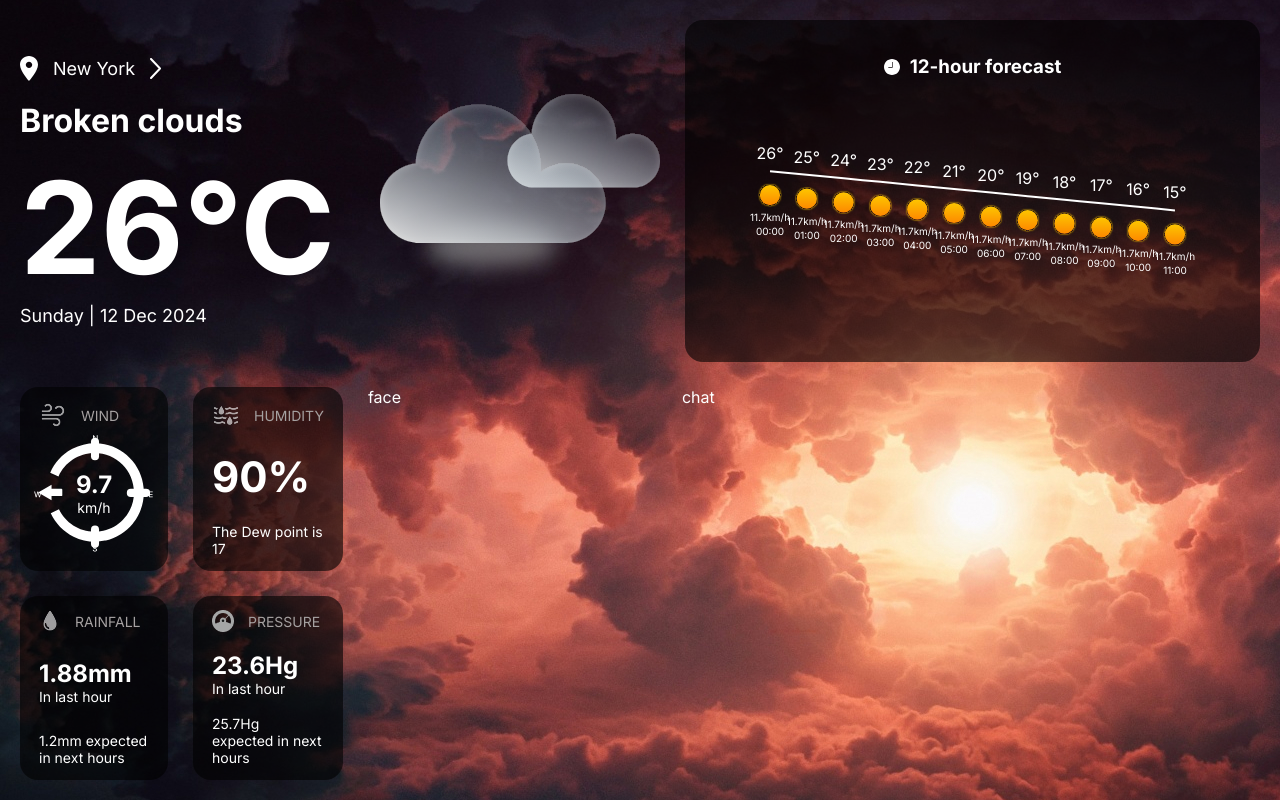
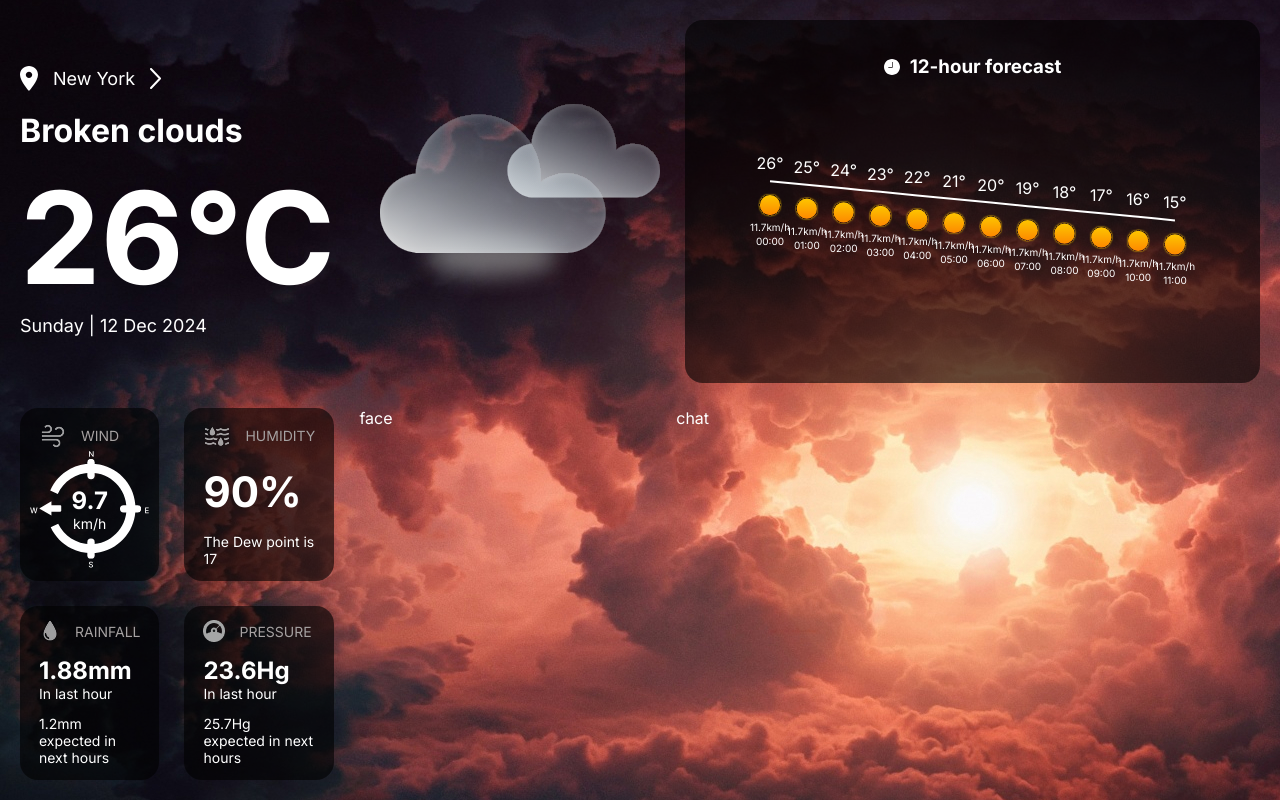
Before and after one commit to olexo884/weather-assistant, a React (Vite) app: page / in a window 1280 px wide. Built offline with nearby package versions, Linux system fonts and the light colour scheme.

Commit message:
fix: Доробив css стилізацію

```diff
--- a/src/styles/widget__styles/WindSpeedWidget.module.css
+++ b/src/styles/widget__styles/WindSpeedWidget.module.css
@@ -44,5 +44,5 @@
 
 .widgetCompass {
     margin: 8px auto;
-    width: 110px;
+    width: 100px;
 }
```
